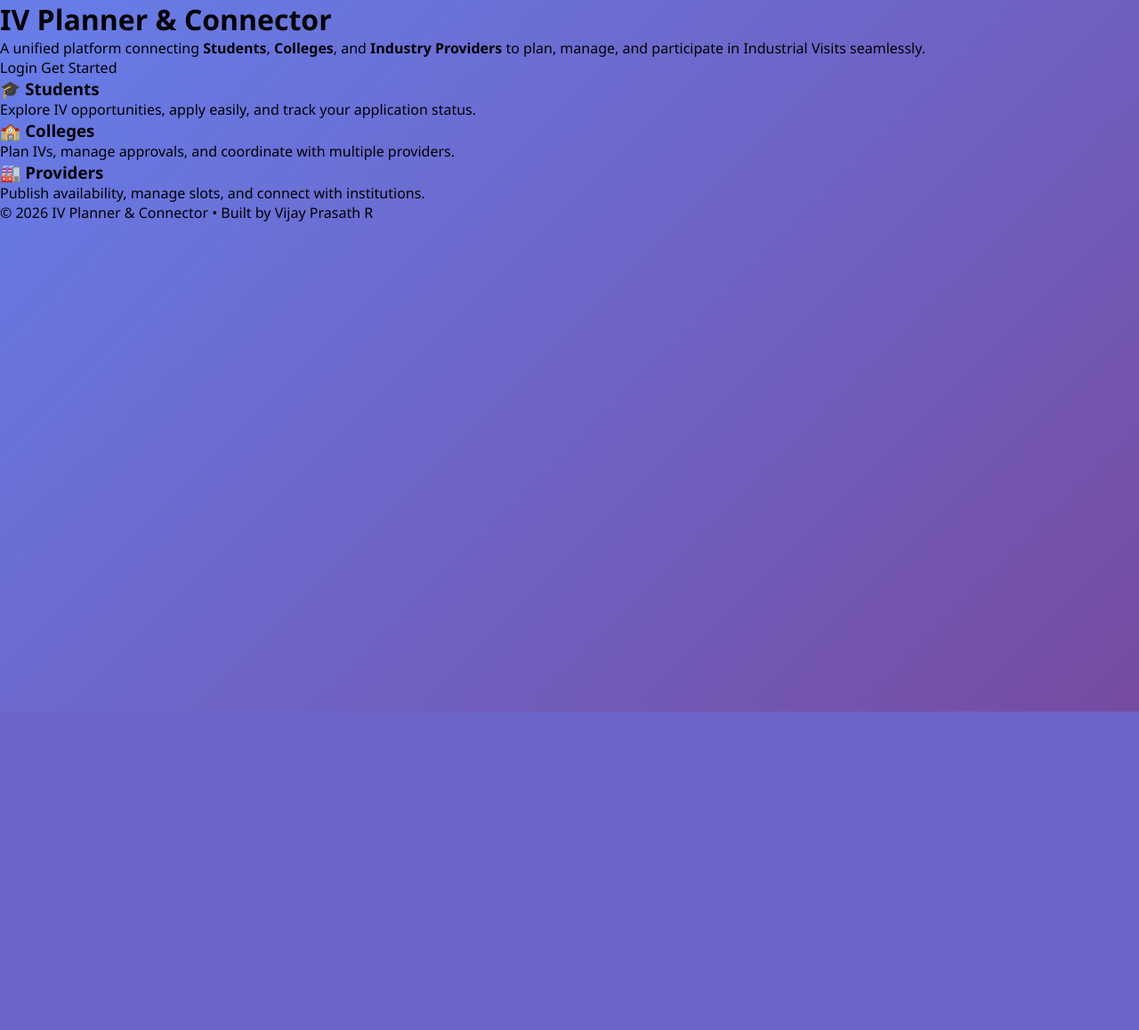
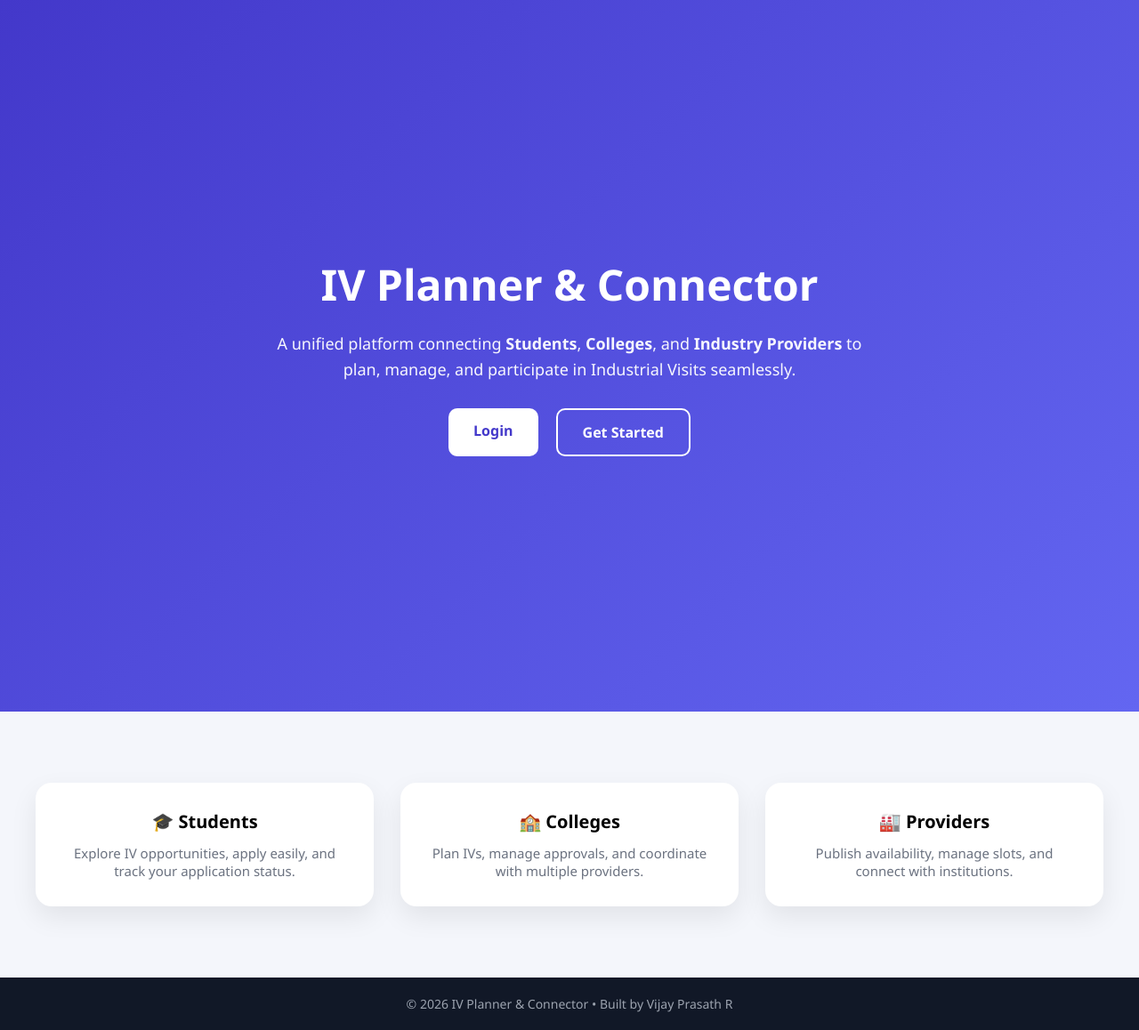
Before and after one commit to VIJAY-PRASATH-R/IV, a Flask app: page / in a window 1280 px wide. Shown: the whole page at 89% size. Before the commit the page ends 800 px from the top, so only its background shows below. Run offline with Flask 3, Linux system fonts and the light colour scheme.

Commit message:
Update style.css

```diff
--- a/static/style.css
+++ b/static/style.css
@@ -162,3 +162,106 @@ canvas {
         grid-template-columns: 1fr;
     }
 }
+/* ================= LANDING PAGE ================= */
+
+.landing {
+    min-height: 100vh;
+    background: linear-gradient(135deg, #4338ca, #6366f1);
+    display: flex;
+    align-items: center;
+    justify-content: center;
+    text-align: center;
+    padding: 40px;
+}
+
+.landing-content {
+    max-width: 700px;
+    color: white;
+}
+
+.landing-content h1 {
+    font-size: 48px;
+    font-weight: 800;
+    margin-bottom: 20px;
+}
+
+.landing-content p {
+    font-size: 18px;
+    line-height: 1.6;
+    opacity: 0.95;
+}
+
+.cta-buttons {
+    margin-top: 30px;
+    display: flex;
+    gap: 20px;
+    justify-content: center;
+}
+
+.primary-btn {
+    background: white;
+    color: #4338ca;
+    padding: 14px 28px;
+    border-radius: 10px;
+    font-weight: 700;
+    font-size: 16px;
+}
+
+.secondary-btn {
+    border: 2px solid white;
+    color: white;
+    padding: 14px 28px;
+    border-radius: 10px;
+    font-weight: 700;
+    font-size: 16px;
+}
+
+/* ================= FEATURES ================= */
+
+.features {
+    background: #f4f6fb;
+    padding: 80px 40px;
+    display: grid;
+    grid-template-columns: repeat(3, 1fr);
+    gap: 30px;
+}
+
+.feature-card {
+    background: white;
+    padding: 30px;
+    border-radius: 18px;
+    box-shadow: 0 12px 30px rgba(0,0,0,0.08);
+    text-align: center;
+}
+
+.feature-card h3 {
+    margin-bottom: 12px;
+    font-size: 20px;
+}
+
+.feature-card p {
+    color: #6b7280;
+    font-size: 15px;
+}
+
+/* ================= FOOTER ================= */
+
+.footer {
+    background: #111827;
+    color: #9ca3af;
+    text-align: center;
+    padding: 20px;
+    font-size: 14px;
+}
+
+/* ================= RESPONSIVE ================= */
+
+@media (max-width: 900px) {
+    .features {
+        grid-template-columns: 1fr;
+    }
+
+    .landing-content h1 {
+        font-size: 36px;
+    }
+}
```
